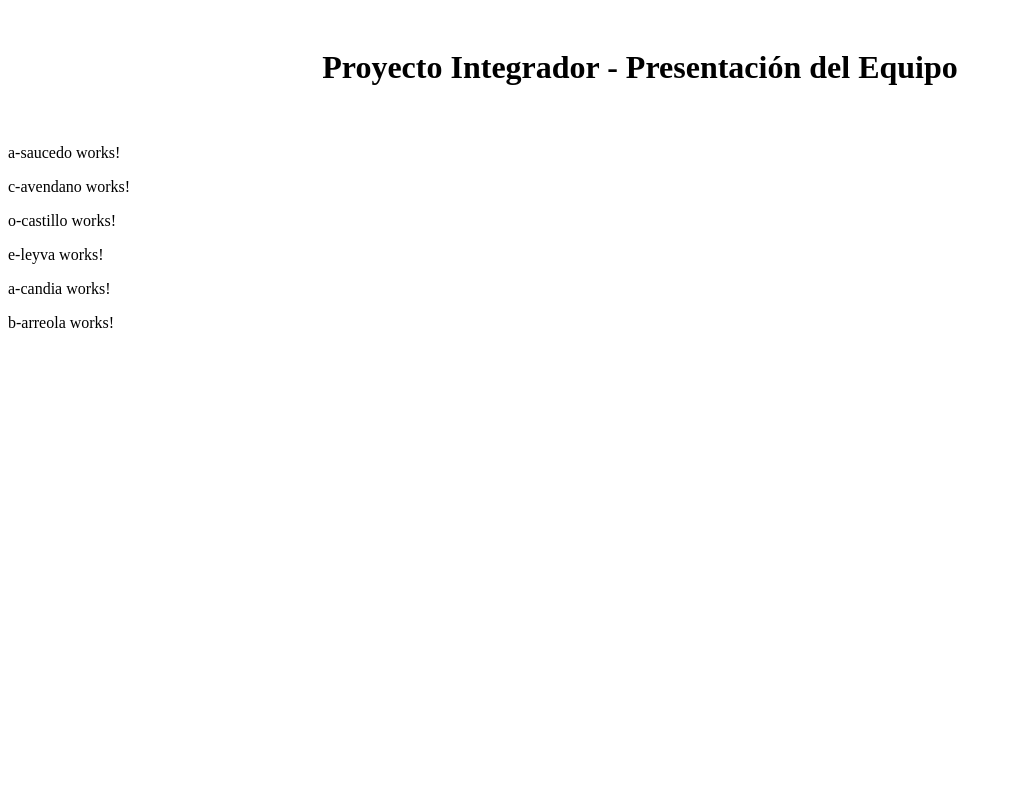
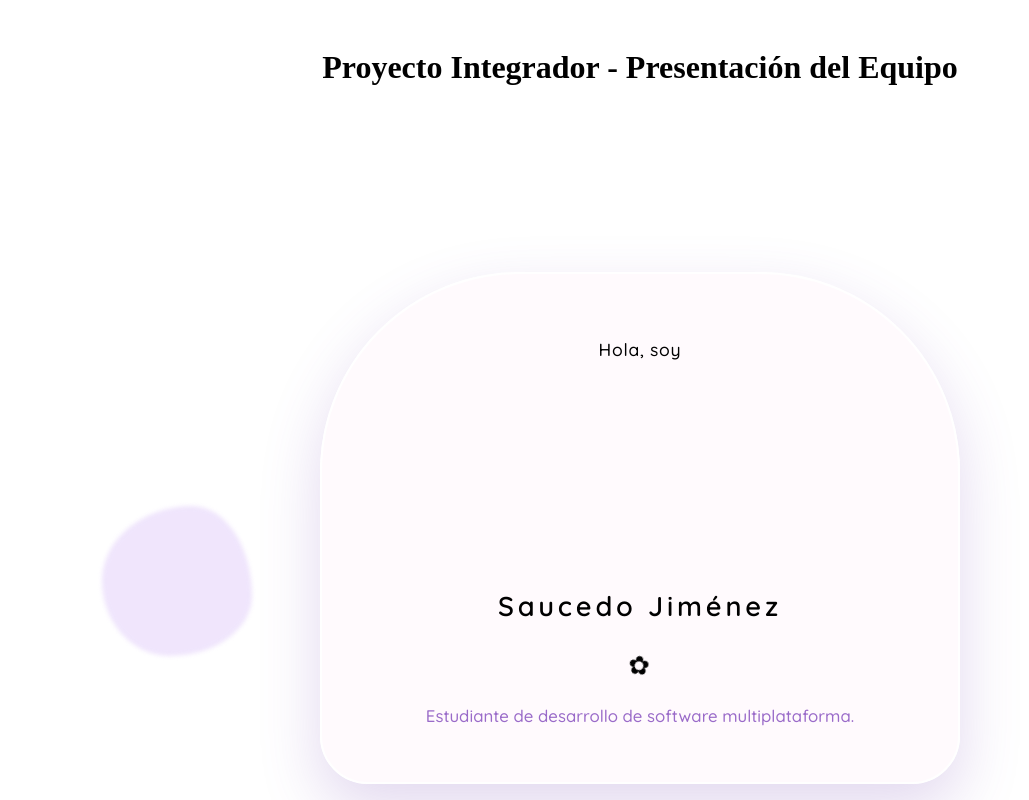
Before and after one commit to cristianavendano-code/nombres-angular, an Angular app: page / in a window 1280 px wide. Shown: the top 800 px of the page, without its empty margins (0-1029 px from the left). Built offline with nearby package versions, Linux system fonts and the light colour scheme.

Commit message:
Página realizada en angular 12/10/26

```diff
--- a/angular.json
+++ b/angular.json
@@ -2,7 +2,8 @@
   "$schema": "./node_modules/@angular/cli/lib/config/schema.json",
   "version": 1,
   "cli": {
-    "packageManager": "npm"
+    "packageManager": "npm",
+    "analytics": "35218860-0bf2-4dc8-b4ed-249022e7b3e3"
   },
   "newProjectRoot": "projects",
   "projects": {
--- a/src/app/a-saucedo/a-saucedo.css
+++ b/src/app/a-saucedo/a-saucedo.css
@@ -0,0 +1,126 @@
+   :root {
+  --lila-suave: #efe6fb;
+  --lila: #c9b1f0;
+  --lila-oscuro: #7a4fb5;
+  --rosa: #ffc2dd;
+  --rosa-fuerte: #e6559b;
+  --crema: #fff8fc;
+}
+
+* { box-sizing: border-box; margin: 0; padding: 0; }
+
+html, body { min-height: 100%; }
+
+body {
+  min-height: 100vh;
+  display: grid;
+  place-items: center;
+  padding: 24px;
+  overflow-x: hidden;
+  font-family: "Quicksand", "Trebuchet MS", sans-serif;
+  color: var(--lila-oscuro);
+  background: linear-gradient(140deg, var(--lila-suave) 0%, #f7d9ea 55%, var(--rosa) 100%);
+}
+
+/* Pétalos decorativos */
+.petalo {
+  position: fixed;
+  border-radius: 60% 40% 55% 45% / 50% 60% 40% 50%;
+  filter: blur(2px);
+  opacity: 0.55;
+  z-index: 0;
+}
+.petalo-1 { width: 320px; height: 320px; top: -90px; left: -80px; background: var(--lila); }
+.petalo-2 { width: 260px; height: 260px; bottom: -70px; right: -60px; background: var(--rosa); }
+.petalo-3 { width: 150px; height: 150px; bottom: 18%; left: 8%; background: #e3d0fa; }
+
+/* Tarjeta central */
+.tarjeta {
+  position: relative;
+  z-index: 1;
+  width: min(100%, 640px);
+  padding: 64px 40px 56px;
+  text-align: center;
+  background: rgba(255, 248, 252, 0.72);
+  border: 2px solid #fff;
+  border-radius: 200px 200px 48px 48px;
+  box-shadow: 0 24px 60px rgba(122, 79, 181, 0.22);
+  backdrop-filter: blur(6px);
+}
+
+.saludo {
+  font-size: 1.1rem;
+  font-weight: 500;
+  color: var(--rosa-fuerte);
+  letter-spacing: 0.04em;
+  margin-bottom: 4px;
+}
+
+h1 {
+  font-family: "Great Vibes", "Brush Script MT", cursive;
+  font-weight: 400;
+  line-height: 0.95;
+}
+
+.nombre {
+  display: block;
+  font-size: clamp(4rem, 15vw, 6.8rem);
+  background: linear-gradient(90deg, var(--lila-oscuro), var(--rosa-fuerte));
+  -webkit-background-clip: text;
+  background-clip: text;
+  color: transparent;
+  padding: 0 0.1em 0.08em;
+}
+
+.nombre.segundo {
+  margin-top: -0.12em;
+  padding-left: 0.9em;
+  background: linear-gradient(90deg, var(--rosa-fuerte), var(--lila-oscuro));
+  -webkit-background-clip: text;
+  background-clip: text;
+}
+
+.apellidos {
+  margin-top: 14px;
+  font-size: clamp(1.2rem, 4.5vw, 1.7rem);
+  font-weight: 600;
+  letter-spacing: 0.14em;
+  color: var(--lila-oscuro);
+}
+
+/* Adorno floral */
+.adorno {
+  display: flex;
+  align-items: center;
+  justify-content: center;
+  gap: 14px;
+  margin: 28px auto 22px;
+  width: 70%;
+}
+.adorno span {
+  flex: 1;
+  height: 2px;
+  background: linear-gradient(90deg, transparent, var(--lila), transparent);
+}
+.adorno i {
+  font-style: normal;
+  font-size: 1.6rem;
+  color: var(--rosa-fuerte);
+}
+
+.frase {
+  font-size: 1.05rem;
+  font-weight: 500;
+  color: #9a6bc9;
+}
+
+/* Un solo momento de movimiento: la flor gira suavemente */
+@media (prefers-reduced-motion: no-preference) {
+  .adorno i { animation: girar 12s linear infinite; }
+  @keyframes girar { to { transform: rotate(360deg); } }
+}
+
+@media (max-width: 480px) {
+  .tarjeta { padding: 56px 20px 44px; border-radius: 140px 140px 36px 36px; }
+  .nombre.segundo { padding-left: 0.4em; }
+}
--- a/src/app/a-saucedo/a-saucedo.html
+++ b/src/app/a-saucedo/a-saucedo.html
@@ -1 +1,32 @@
-<p>a-saucedo works!</p>
+<!DOCTYPE html>
+<html lang="es">
+<head>
+  <meta charset="UTF-8">
+  <meta name="viewport" content="width=device-width, initial-scale=1">
+  <title>Alondra Iridany Saucedo Jiménez</title>
+  <link rel="preconnect" href="https://fonts.googleapis.com">
+  <link rel="preconnect" href="https://fonts.gstatic.com" crossorigin>
+  <link href="https://fonts.googleapis.com/css2?family=Great+Vibes&family=Quicksand:wght@400;500;600&display=swap" rel="stylesheet">
+  <link rel="stylesheet" href="a-saucedo.css">
+</head>
+<body>
+  <div class="petalo petalo-1" aria-hidden="true"></div>
+  <div class="petalo petalo-2" aria-hidden="true"></div>
+  <div class="petalo petalo-3" aria-hidden="true"></div>
+
+  <main class="tarjeta">
+    <p class="saludo">Hola, soy</p>
+    <h1>
+      <span class="nombre">Alondra</span>
+      <span class="nombre segundo">Iridany</span>
+    </h1>
+    <p class="apellidos">Saucedo Jiménez</p>
+
+    <div class="adorno" aria-hidden="true">
+      <span></span><i>✿</i><span></span>
+    </div>
+
+    <p class="frase">Estudiante de desarrollo de software multiplataforma.</p>
+  </main>
+</body>
+</html>
```
